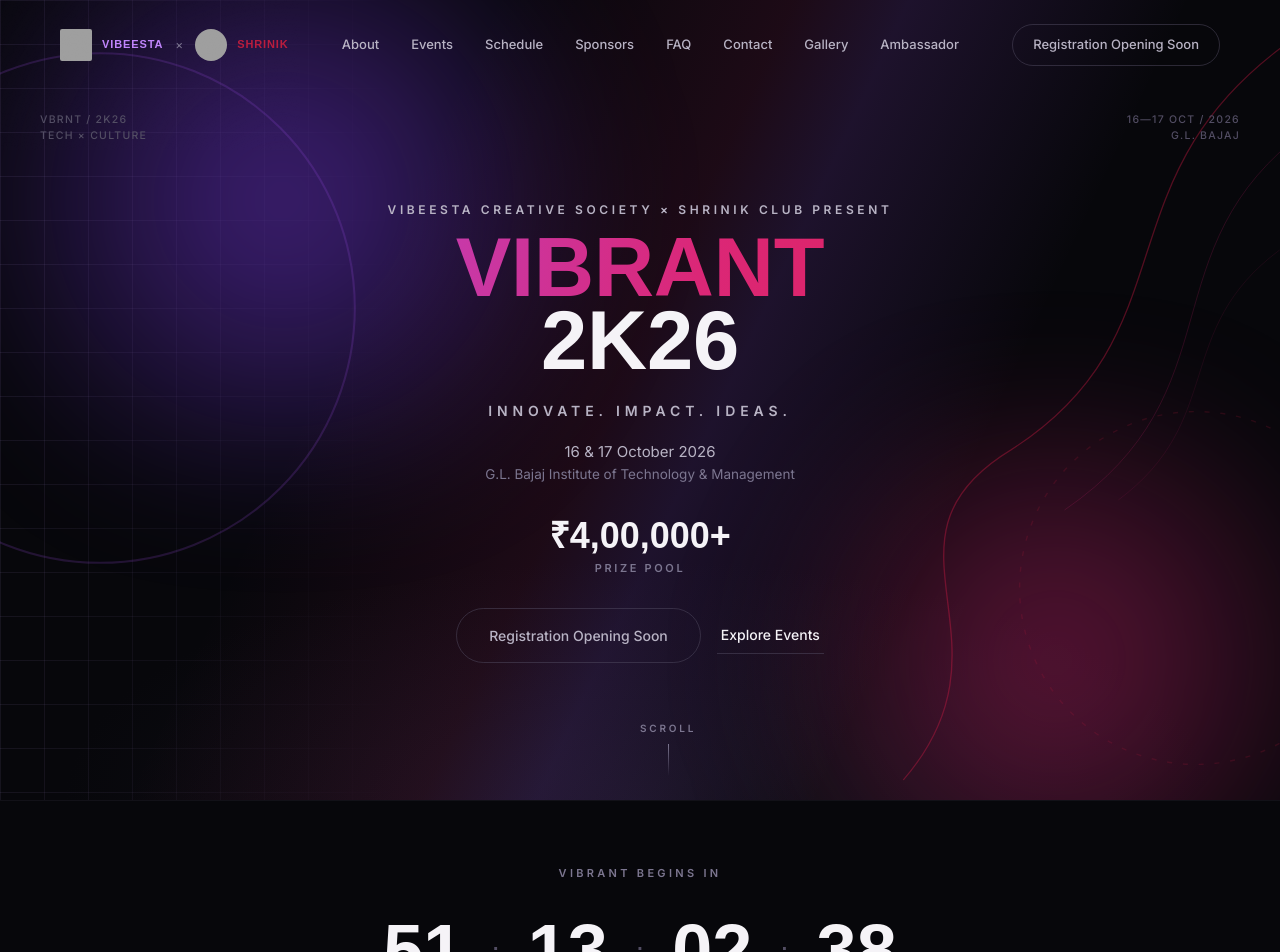
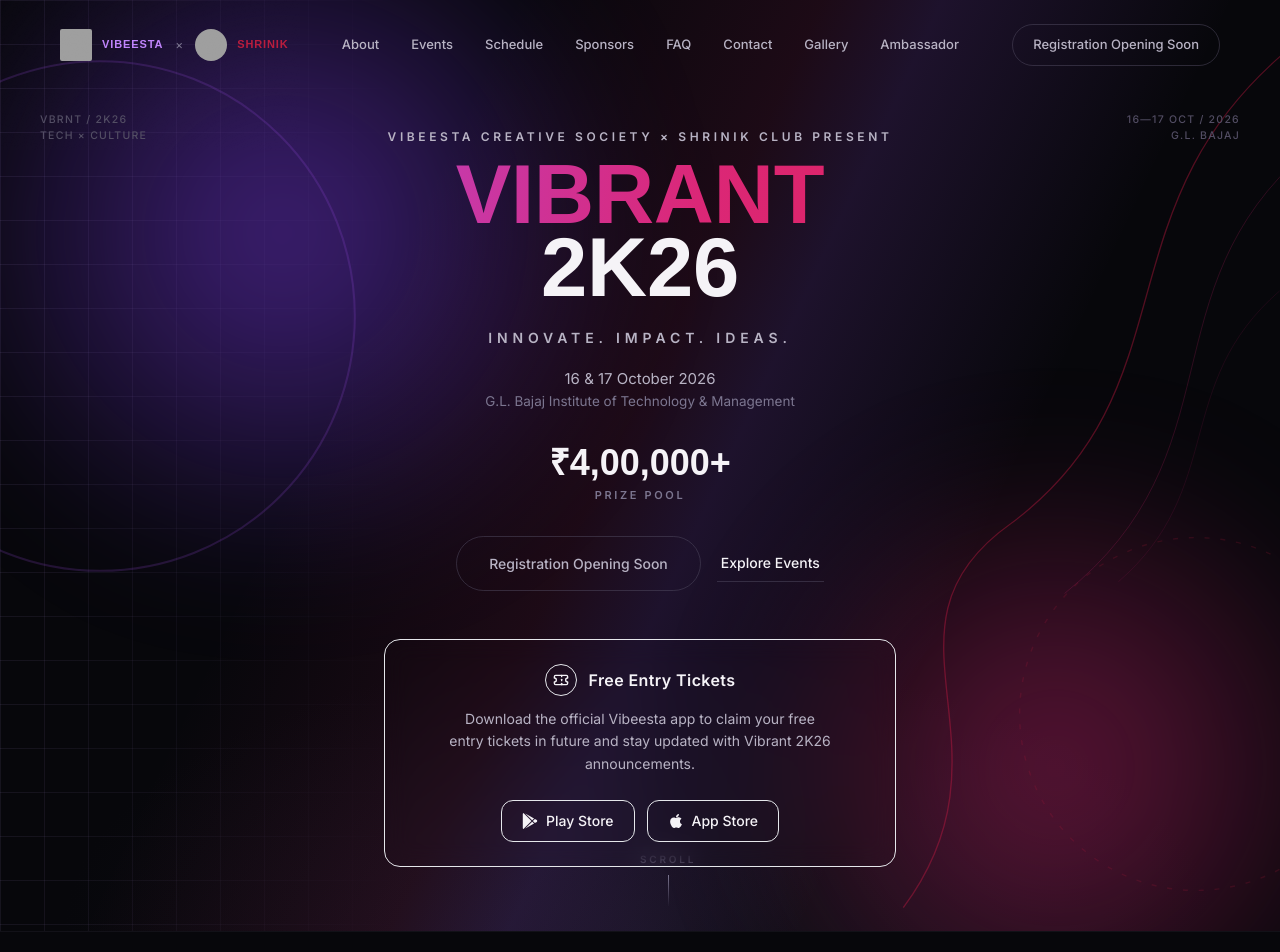
Before and after one commit to vibeestacsglb/vibrant2k26, a Next.js app: page / in a window 1280 px wide. Shown: the top 952 px of the page. Built offline with nearby package versions, Linux system fonts and the light colour scheme; grey boxes are pictures that could not be loaded; a web font is replaced by a local one.

Commit message:
vibeesta

```diff
--- a/components/Hero.tsx
+++ b/components/Hero.tsx
@@ -1,6 +1,6 @@
 "use client";
 
-import { ArrowRight } from "lucide-react";
+import { ArrowRight, Ticket } from "lucide-react";
 import Atmosphere from "@/components/Atmosphere";
 import OrbitRing from "@/components/OrbitRing";
 import { siteConfig, getRegistrationUrl } from "@/config/siteConfig";
@@ -111,6 +111,50 @@ export default function Hero() {
             Explore Events
           </a>
         </div>
+
+        {/* App Announcement */}
+        <div className="mt-10 sm:mt-12 max-w-lg mx-auto p-5 sm:p-6 rounded-2xl border border-ink-800/60 bg-ink-900/40 backdrop-blur-md opacity-0 animate-[fadeUp_0.8s_ease-out_0.85s_forwards] relative overflow-hidden group">
+          {/* Subtle glow effect */}
+          <div className="absolute inset-0 bg-gradient-to-br from-vibeesta/10 to-shrinik/10 opacity-30 group-hover:opacity-70 transition-opacity duration-500" />
+
+          <div className="relative z-10">
+            <div className="flex items-center justify-center gap-3 mb-3">
+              <span className="inline-flex items-center justify-center w-8 h-8 rounded-full bg-vibeesta/10 text-vibeesta border border-vibeesta/20">
+                <Ticket size={16} />
+              </span>
+              <span className="text-base font-semibold text-ink-0 tracking-wide">
+                Free Entry Tickets
+              </span>
+            </div>
+            <p className="text-sm text-ink-300 mb-6 leading-relaxed max-w-sm mx-auto">
+              Download the official Vibeesta app to claim your free entry tickets in future and stay updated with Vibrant 2K26 announcements.
+            </p>
+            <div className="flex flex-col sm:flex-row items-center justify-center gap-3">
+              <a
+                href="https://play.google.com/store/apps/details?id=com.vibeesta.app"
+                target="_blank"
+                rel="noopener noreferrer"
+                className="flex items-center justify-center gap-2 px-5 py-2.5 w-full sm:w-auto rounded-xl bg-ink-950/80 hover:bg-ink-800 transition-all duration-300 border border-ink-800 hover:border-vibeesta/50 text-sm font-medium text-ink-100 hover:text-white"
+              >
+                <svg xmlns="http://www.w3.org/2000/svg" viewBox="0 0 512 512" fill="currentColor" className="w-4 h-4">
+                  <path d="M325.3 234.3L104.6 13l280.8 161.2-60.1 60.1zM47 0C34 6.8 25.3 19.2 25.3 35.3v441.3c0 16.1 8.7 28.5 21.7 35.3l256-256L47 0zm425.2 225.6l-58.9-34.1-65.7 64.5 65.7 64.5 60.1-34.1c18-14.3 18-46.5-1.2-60.8zM104.6 499l280.8-161.2-60.1-60.1L104.6 499z"/>
+                </svg>
+                Play Store
+              </a>
+              <a
+                href="https://apps.apple.com/us/app/vibeesta/id6761893909"
+                target="_blank"
+                rel="noopener noreferrer"
+                className="flex items-center justify-center gap-2 px-5 py-2.5 w-full sm:w-auto rounded-xl bg-ink-950/80 hover:bg-ink-800 transition-all duration-300 border border-ink-800 hover:border-shrinik/50 text-sm font-medium text-ink-100 hover:text-white"
+              >
+                <svg xmlns="http://www.w3.org/2000/svg" viewBox="0 0 384 512" fill="currentColor" className="w-4 h-4">
+                  <path d="M318.7 268.7c-.2-36.7 16.4-64.4 50-84.8-18.8-26.9-47.2-41.7-84.7-44.6-35.5-2.8-74.3 20.7-88.5 20.7-15 0-49.4-19.7-76.4-19.7C63.3 141.2 4 184.8 4 273.5q0 39.3 14.4 81.2c12.8 36.7 59 126.7 107.2 125.2 25.2-.6 43-17.9 75.8-17.9 31.8 0 48.3 17.9 76.4 17.9 48.6-.7 90.4-82.5 102.6-119.3-65.2-30.7-61.7-90-61.7-91.9zm-56.6-164.2c27.3-32.4 24.8-61.9 24-72.5-24.1 1.4-52 16.4-67.9 34.9-17.5 19.8-27.8 44.3-25.6 71.9 26.1 2 49.9-11.4 69.5-34.3z"/>
+                </svg>
+                App Store
+              </a>
+            </div>
+          </div>
+        </div>
       </div>
 
       {/* Scroll indicator */}
```
